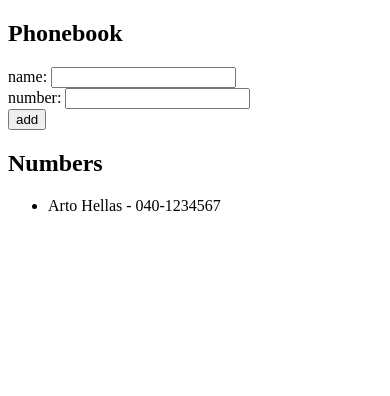
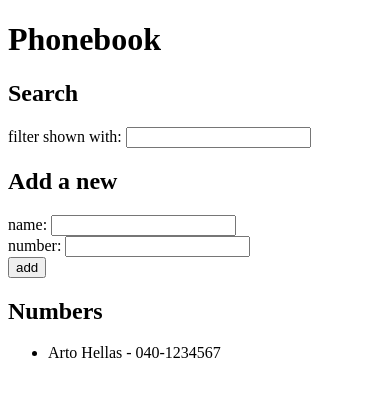
Before and after one commit to LageCode/FullStackOpen, a React (Vite) app in the folder part2/phonebook/: page / in a window 390 px wide. Shown: the top 396 px of the page. Built offline with nearby package versions, Linux system fonts and the light colour scheme.

Commit message:
impl: part2 - 2.9 | Phonebook step4, search field

```diff
--- a/part2/phonebook/src/App.jsx
+++ b/part2/phonebook/src/App.jsx
@@ -4,6 +4,7 @@ const App = () => {
   const [persons, setPersons] = useState([
     { name: 'Arto Hellas', number: '040-1234567' }
   ])
+  const [searchedString, setSearchedString] = useState('')
   const [newName, setNewName] = useState('')
   const [newNumber, setNewNumber] = useState('')
 
@@ -22,13 +23,22 @@ const App = () => {
     addContact({ name: newName, number: newNumber })
   }
 
+  const onNameChange = (event) => setNewName(event.target.value)
+  const onNumberChange = (event) => setNewNumber(event.target.value)
+  const onSearchedStringChange = (event) => setSearchedString(event.target.value)
+
   return (
     <div>
-      <h2>Phonebook</h2>
+      <h1>Phonebook</h1>
+      <h2>Search</h2>
+      <div>
+        filter shown with: <input value={searchedString} onChange={onSearchedStringChange} />
+      </div>
+      <h2>Add a new</h2>
       <form onSubmit={onFormSubmit}>
         <div>
-          name: <input value={newName} onChange={(event) => setNewName(event.target.value)} /><br />
-          number: <input value={newNumber} onChange={(event) => setNewNumber(event.target.value)} />
+          name: <input value={newName} onChange={onNameChange} /><br />
+          number: <input value={newNumber} onChange={onNumberChange} />
         </div>
         <div>
           <button type="submit">add</button>
@@ -36,7 +46,7 @@ const App = () => {
       </form>
       <h2>Numbers</h2>
       <ul>
-        {persons.map((p, i) => <li key={i}>{p.name} - {p.number}</li>)}
+        {persons.filter(p => p.name.toLocaleLowerCase().includes(searchedString.toLocaleLowerCase())).map((p, i) => <li key={i}>{p.name} - {p.number}</li>)}
       </ul>
     </div>
   )
```
